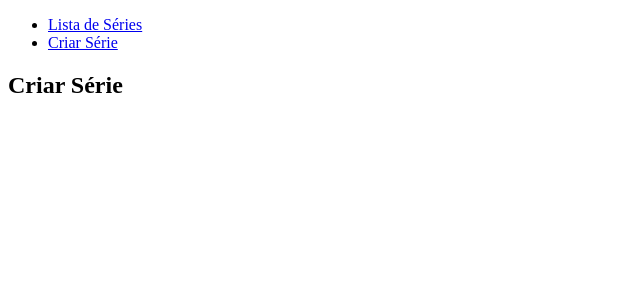
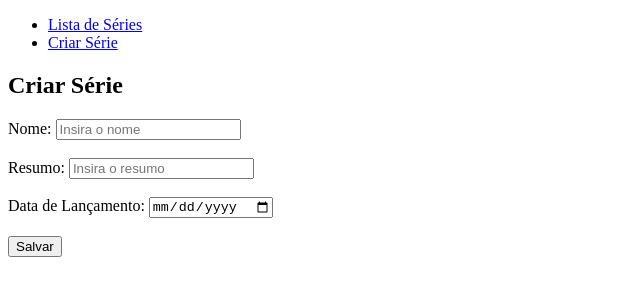
Before and after one commit to stella-celentano/AppSeries, an Angular app: page /series/create in a window 1280 px wide. Shown: the top 300 px of the page, without its empty margins (0-640 px from the left). Built offline with nearby package versions, Linux system fonts and the light colour scheme.

Commit message:
Formulário html create serie

```diff
--- a/src/app/series/create-serie/create-serie.component.html
+++ b/src/app/series/create-serie/create-serie.component.html
@@ -1,5 +1,17 @@
 <h2>Criar Série</h2>
 
 <div>
-
+    <label>Nome:
+        <input type="text" placeholder="Insira o nome">
+    </label>
+    <br><br>
+    <label>Resumo:
+        <input type="text" placeholder="Insira o resumo">
+    </label>
+    <br><br>
+    <label>Data de Lançamento:
+        <input type="date" placeholder="Insira a data de lançamento">
+    </label>
+    <br><br>
+    <button (click)='salvar()'>Salvar</button>
 </div>
```
